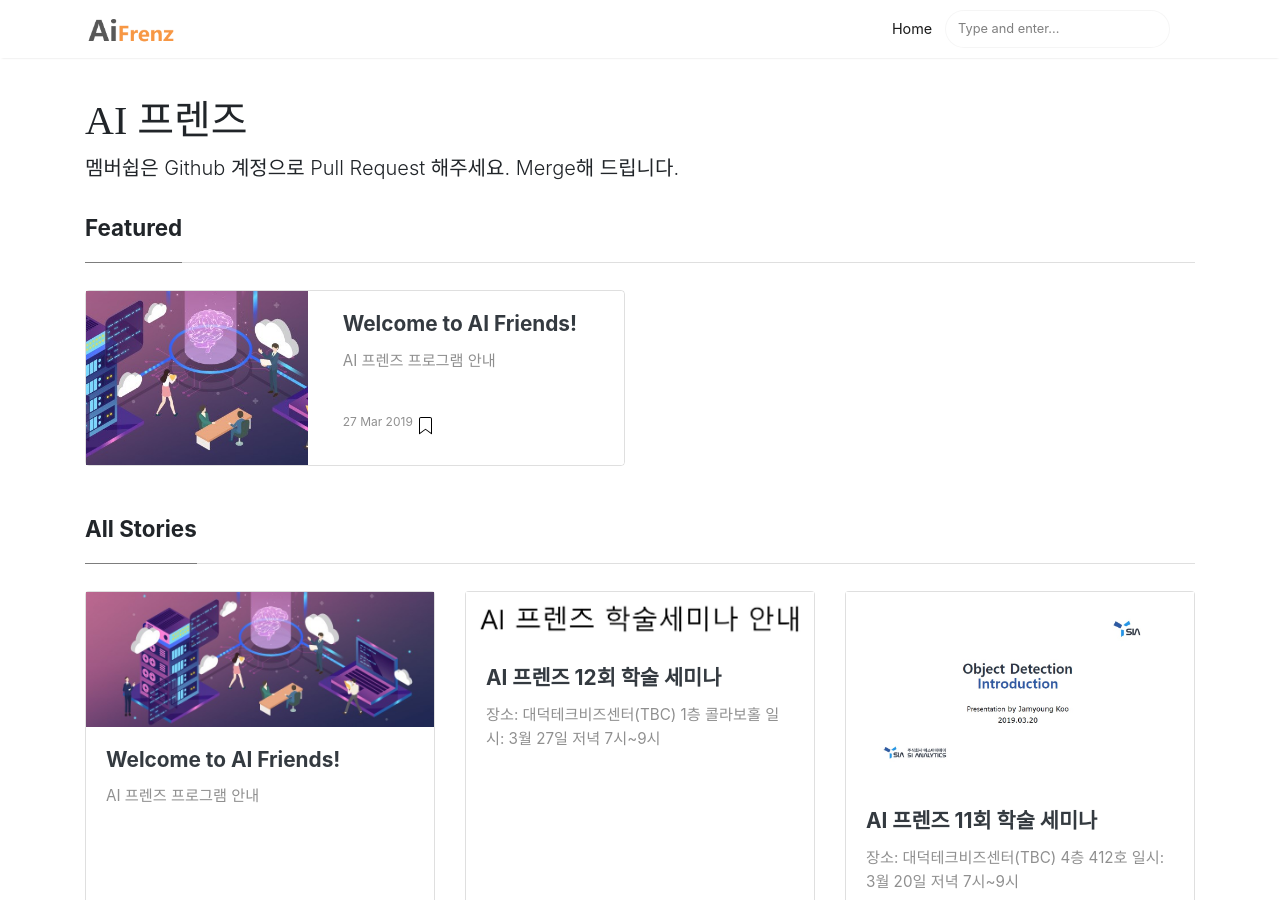
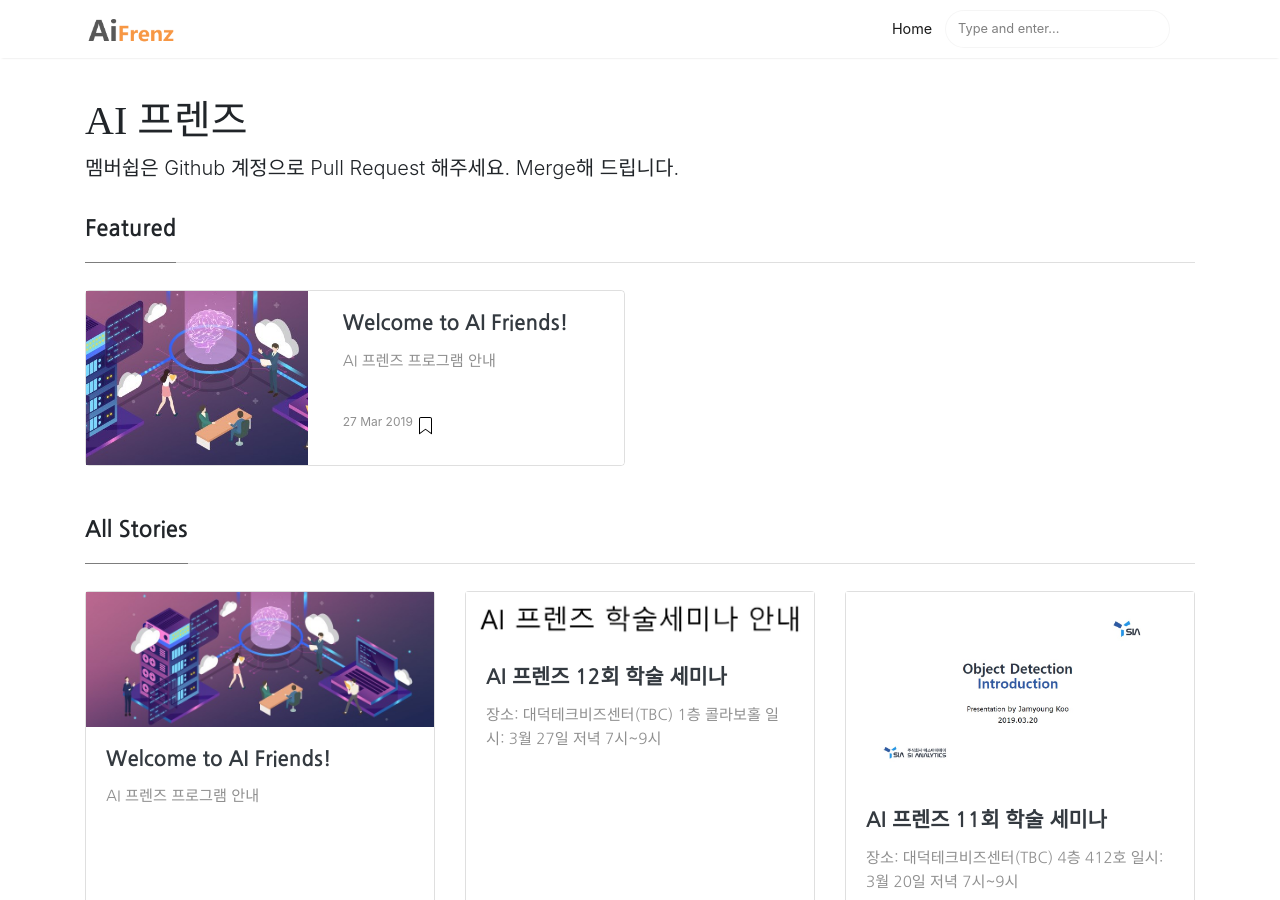
Before and after one commit to ai-friends/test-ai-friends.github.io, a Jekyll site: the page built from index.html, in a window 1280 px wide and 900 px high. Built offline with Jekyll 4.4.1, drawn with Linux system fonts in a browser that asks for light colours; some web fonts are replaced; the list of posts is cut into pages by our own code.

Commit message:
Update main.scss

```diff
--- a/assets/css/main.scss
+++ b/assets/css/main.scss
@@ -8,7 +8,7 @@
 	display:inline;
 }
 
-@import url(https://fonts.googleapis.com/earlyaccess/nanumgothiccoding.css);//google web font
+@import url(https://fonts.googleapis.com/earlyaccess/nanumgothic.css);//google web font
 
 // Import partials from `sass_dir` (defaults to `_sass`)
 @import
```
